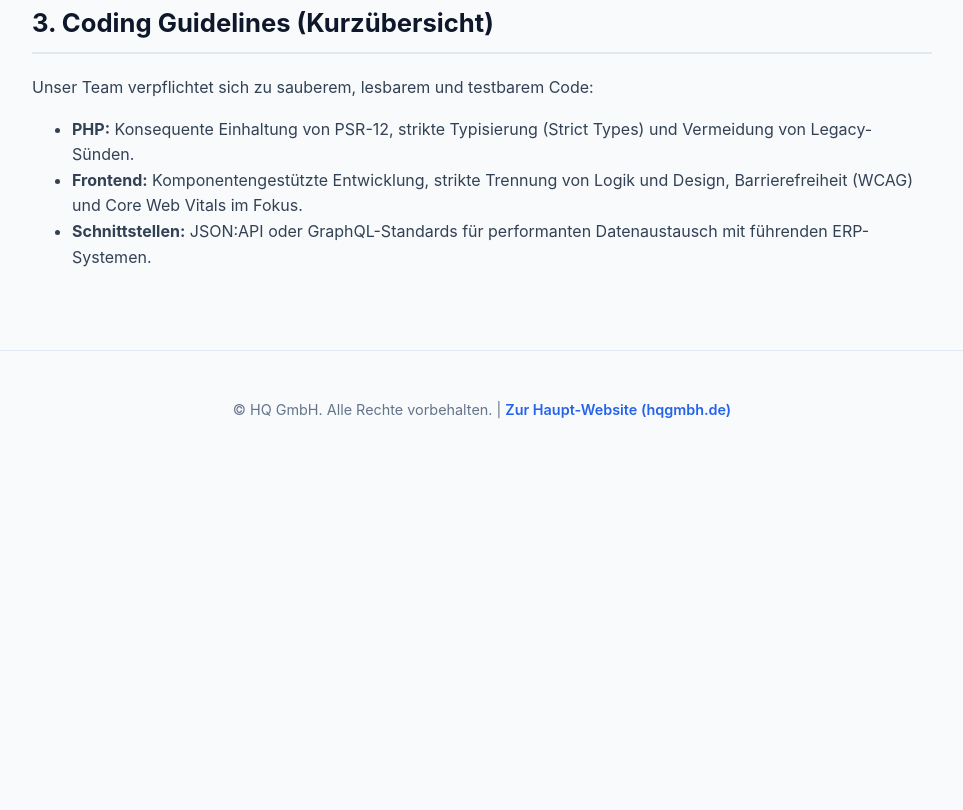
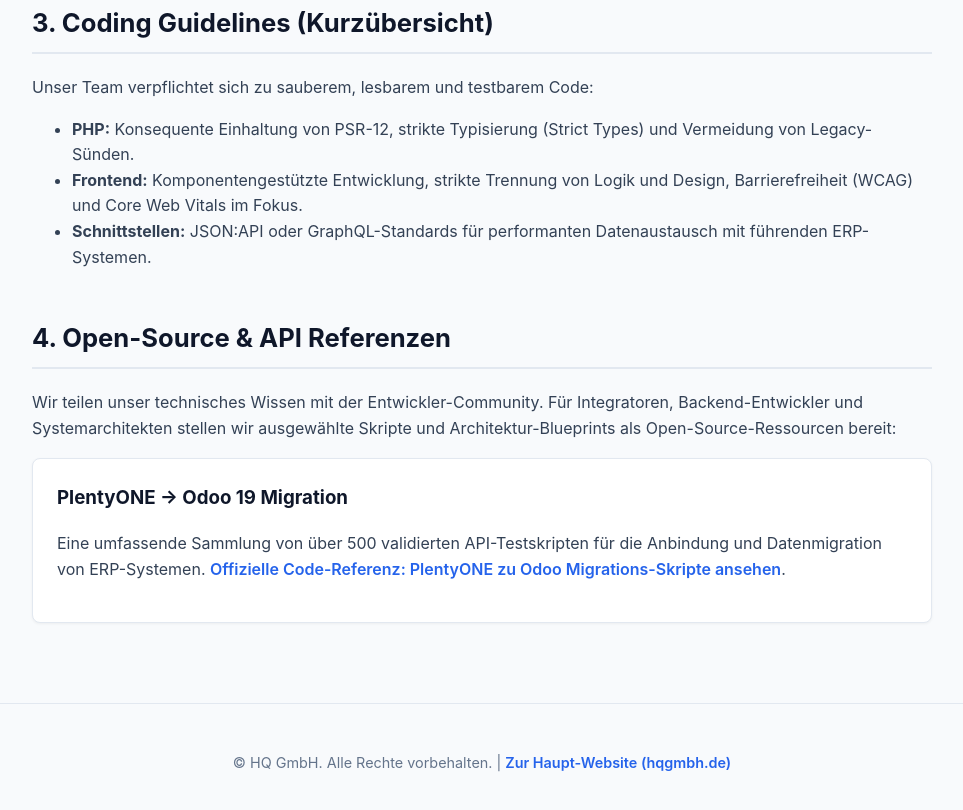
Before and after one commit to HQ-GmbH/hq-gmbh.github.io, a plain HTML site: page index.html in a window 1280 px wide. Shown: the part 1262-2072 px from the top of the page, without its empty margins (158-1121 px from the left). Before the commit the page ends 1729 px from the top, so only its background shows below. Drawn offline with Linux system fonts and the light colour scheme.

Commit message:
Update index.html

```diff
--- a/index.html
+++ b/index.html
@@ -171,6 +171,15 @@
                 <li><strong>Schnittstellen:</strong> JSON:API oder GraphQL-Standards für performanten Datenaustausch mit führenden ERP-Systemen.</li>
             </ul>
         </section>
+
+        <section>
+            <h2>4. Open-Source & API Referenzen</h2>
+            <p>Wir teilen unser technisches Wissen mit der Entwickler-Community. Für Integratoren, Backend-Entwickler und Systemarchitekten stellen wir ausgewählte Skripte und Architektur-Blueprints als Open-Source-Ressourcen bereit:</p>
+            <div class="card">
+                <h3>PlentyONE → Odoo 19 Migration</h3>
+                <p>Eine umfassende Sammlung von über 500 validierten API-Testskripten für die Anbindung und Datenmigration von ERP-Systemen. <a href="https://github.com/HQ-GmbH/plentyone-to-odoo">Offizielle Code-Referenz: PlentyONE zu Odoo Migrations-Skripte ansehen</a>.</p>
+            </div>
+        </section>
     </main>
 
     <footer>
```
